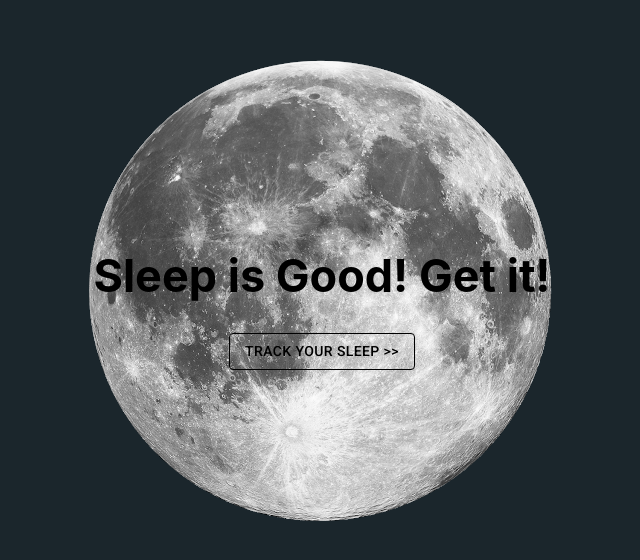
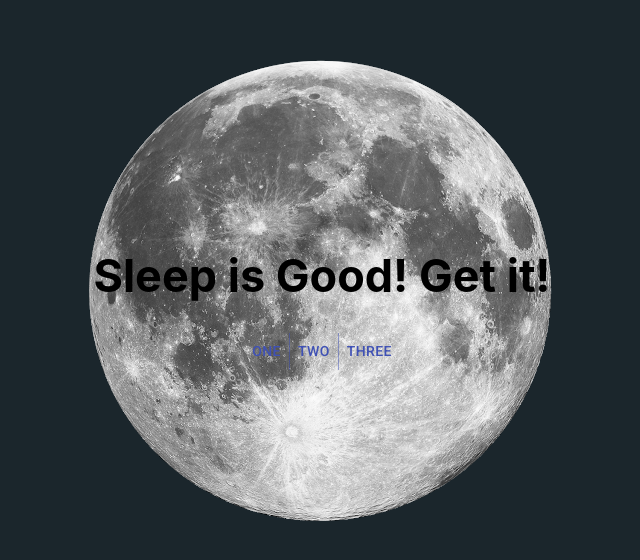
Before and after one commit to Sleep-tracker-2/Front_End, a React (Create React App) app: page / in a window 1280 px wide. Shown: the part 106-666 px from the top of the page, without its empty margins (318-958 px from the left). Built offline with nearby package versions, Linux system fonts and the light colour scheme.

Commit message:
add context

```diff
--- a/src/components/Splash.js
+++ b/src/components/Splash.js
@@ -1,5 +1,7 @@
 import React from "react";
-import { Container, Button } from "@material-ui/core";
+import { Container, Button, ButtonGroup } from "@material-ui/core";
+import { MemoryRouter as Router } from "react-router";
+import { Link as RouterLink } from "react-router-dom";
 
 const splashStyle = {
 	display: "flex",
@@ -17,13 +19,24 @@ const buttonStyle = {
 	borderColor: "black"
 };
 
+const LinkBehavior = React.forwardRef((props, ref) => (
+	<RouterLink ref={ref} to='/graph' {...props} />
+));
+
 function Splash() {
 	return (
 		<div style={splashStyle} className='splash'>
 			<h1 className='splashTitle'>Sleep is Good! Get it!</h1>
-			<Button style={buttonStyle} variant='outlined'>
-				Track your Sleep >>
-			</Button>
+			<ButtonGroup
+				variant='text'
+				color='primary'
+				aria-label='text primary button group'
+				style={buttonStyle}
+			>
+				<Button>One</Button>
+				<Button>Two</Button>
+				<Button>Three</Button>
+			</ButtonGroup>
 		</div>
 	);
 }
--- /dev/null
+++ b/src/contexts/SleepContext.js
@@ -0,0 +1,2 @@
+import { createContext } from "react";
+export const SleepContext = createContext();
--- /dev/null
+++ b/src/contexts/UserContext.js
@@ -0,0 +1,2 @@
+import { createContext } from "react";
+export const UserContext = createContext();
```
